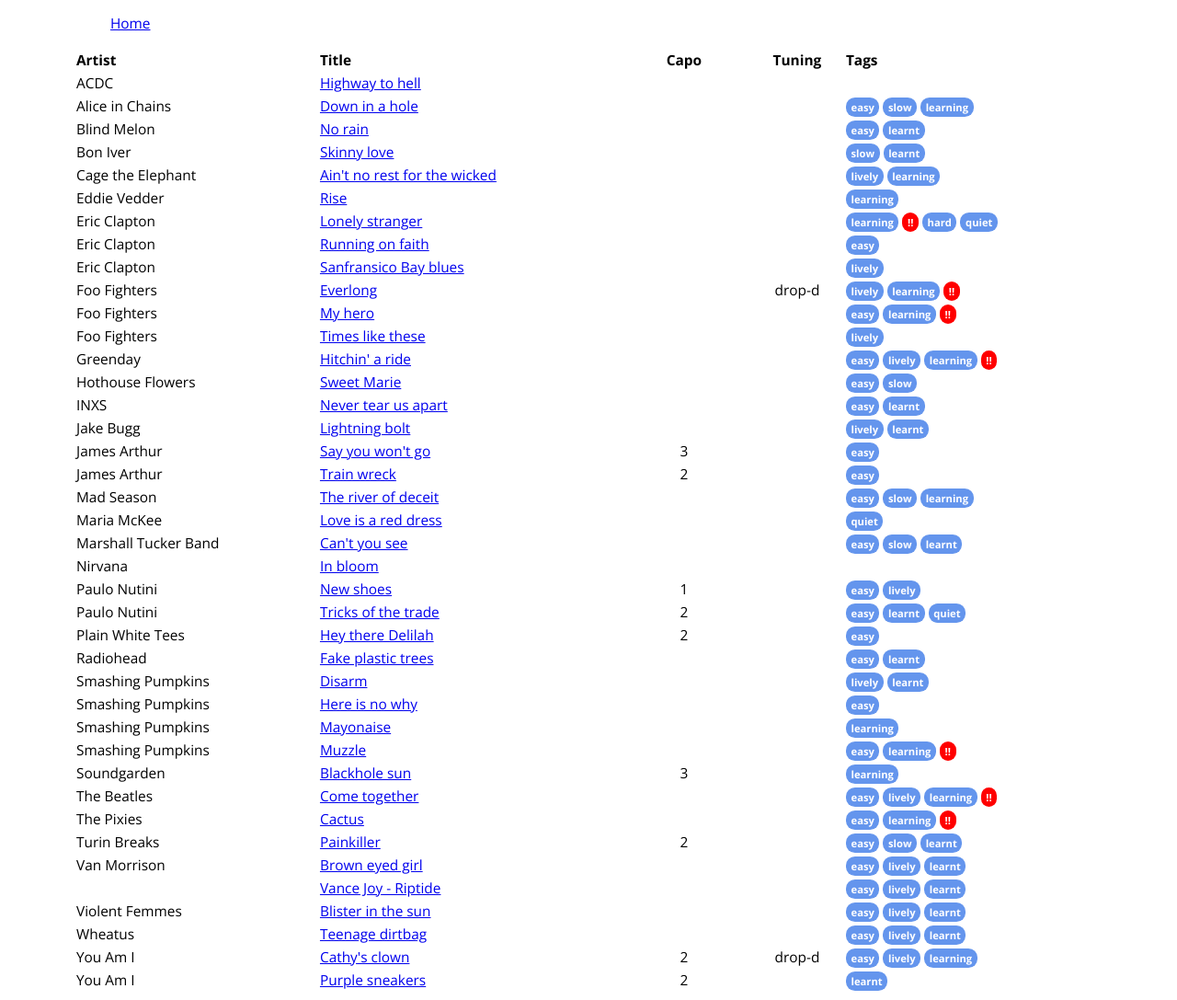
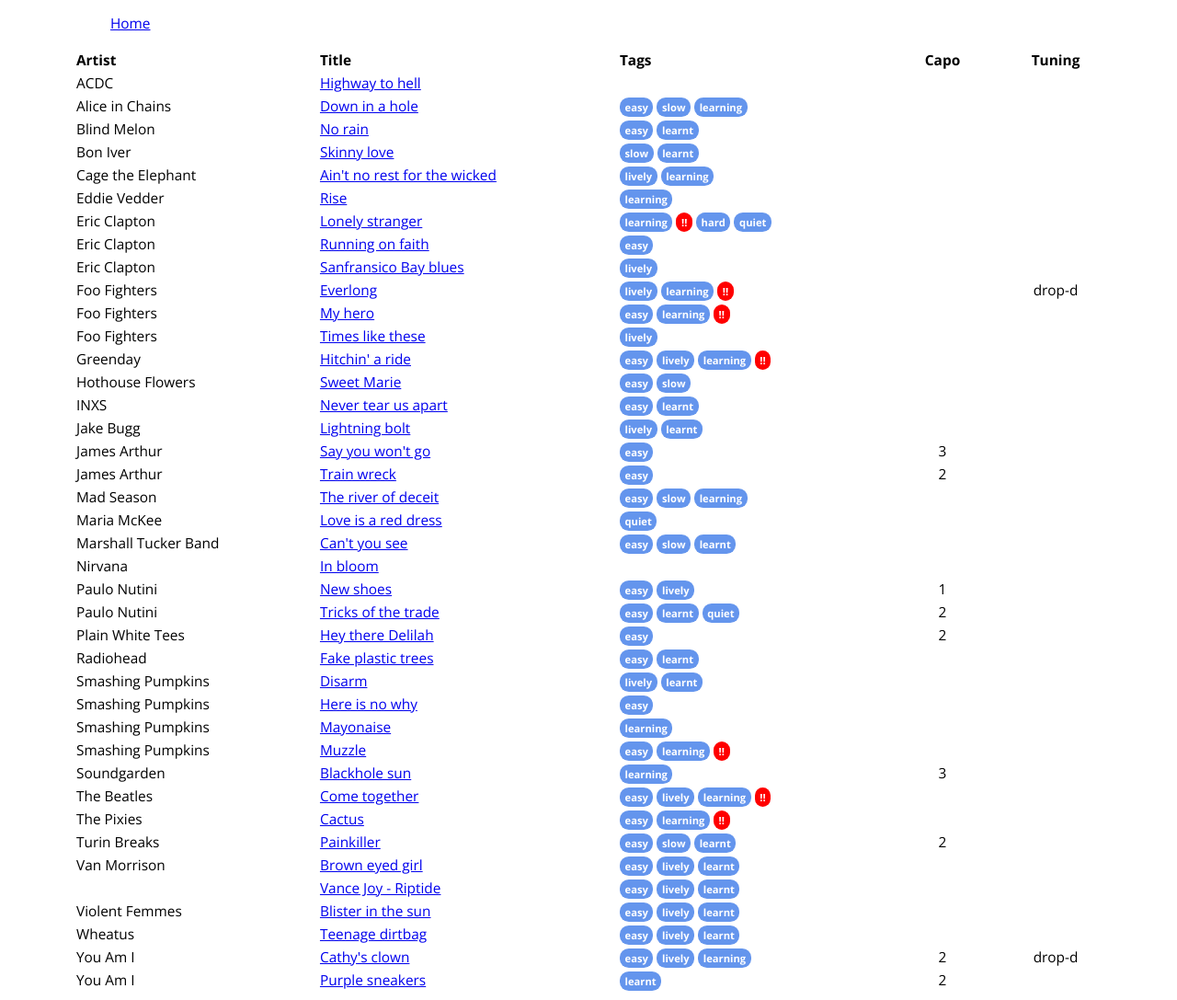
Before and after one commit to paulcarroll/tabs, a Jekyll site: the page built from index.html, in a window 1280 px wide. Shown: the whole page at 92% size. Built offline with Jekyll 4.4.1, drawn with Linux system fonts in a browser that asks for light colours.

Commit message:
feat: move song column order

```diff
--- a/index.html
+++ b/index.html
@@ -8,9 +8,9 @@
 			<tr>
 				<th class="artist">Artist</th>
 				<th class="title">Title</th>
+				<th class="tags">Tags</th>
 				<th class="capo">Capo</th>
 				<th class="tuning">Tuning</th>
-				<th class="tags">Tags</th>
 			</tr>
 		</thead>
 		<tbody>
@@ -25,12 +25,6 @@
 						<td class="title">
 							<a class="nav-item" href="{{ node.url }}">{{ node.title }}</a>
 						</td>
-						<td class="capo">
-							{{ node.capo }}
-						</td>
-						<td class="tuning">
-							{{ node.tuning }}
-						</td>
 						<td class="tags">
 							{% assign tags = node.tags %}
 							{% if tags %}
@@ -43,6 +37,12 @@
 								{% endfor %}
 							{% endif %}
 						</td>
+						<td class="capo">
+							{{ node.capo }}
+						</td>
+						<td class="tuning">
+							{{ node.tuning }}
+						</td>
 					</tr>
 	      {% endif %}
 	    {% endif %}
```
